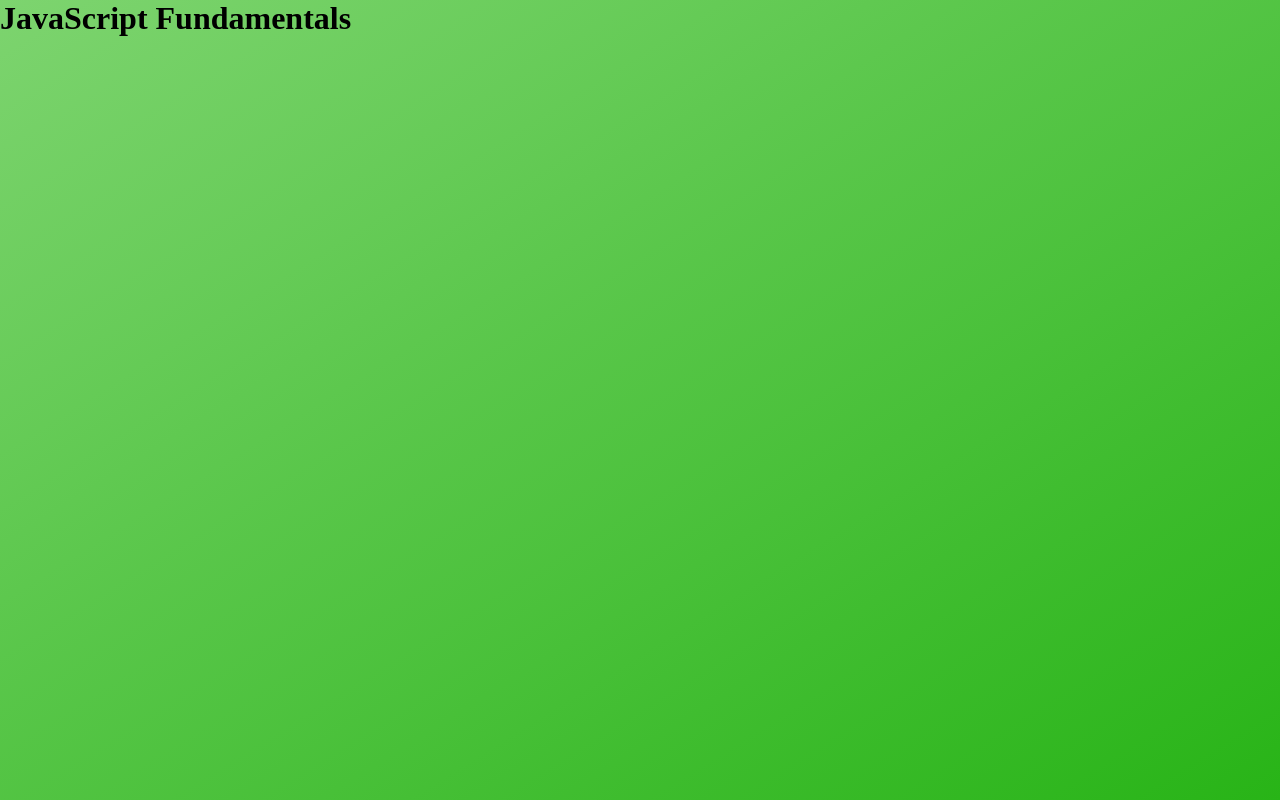
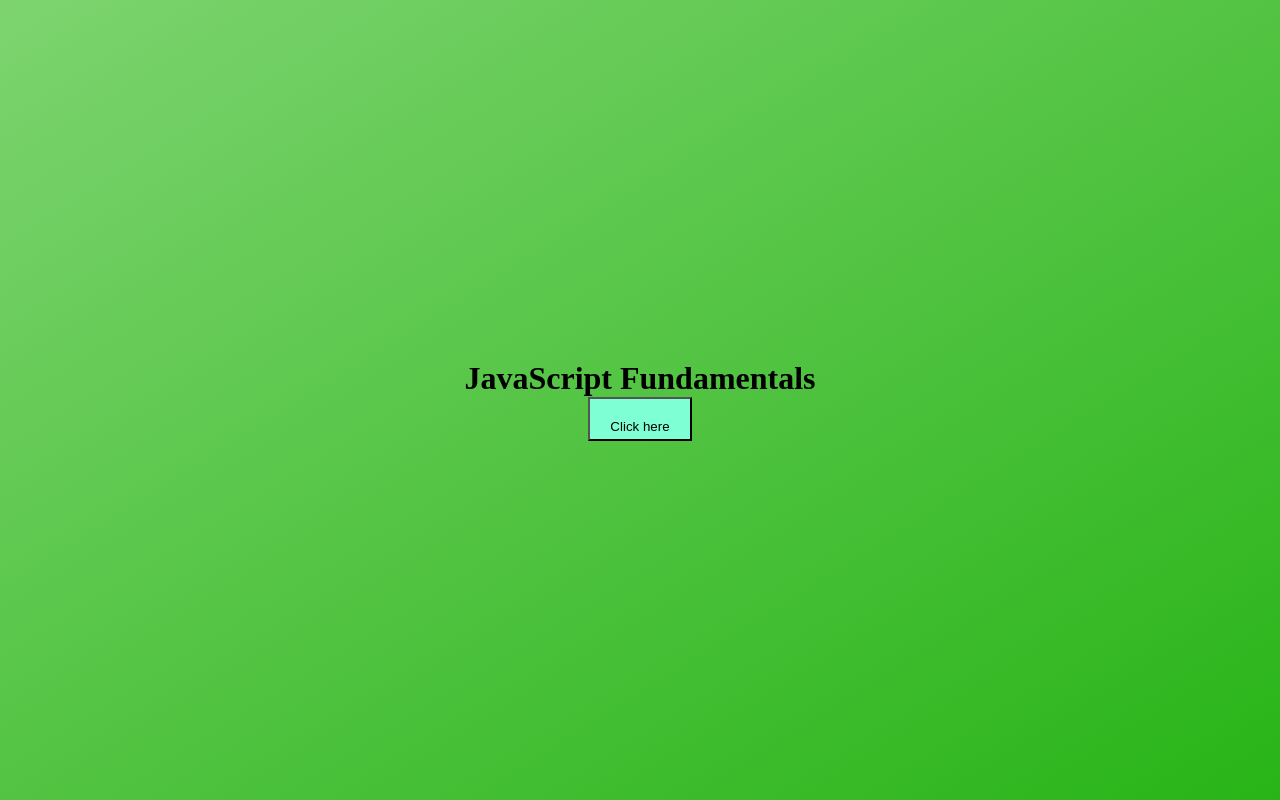
Before and after one commit to rangaomkaram/Interview-Preparation-Questions-for-Frontend-Developers, a plain HTML site: page HTML_CSS_JS/index.html in a window 1280 px wide. Drawn offline with Linux system fonts and the light colour scheme.

Commit message:
adding the internal styling and internal script to make actions

```diff
--- a/HTML_CSS_JS/index.html
+++ b/HTML_CSS_JS/index.html
@@ -17,6 +17,15 @@
             height: 100vh;
             margin: 0;
             padding: 0;
+            display: flex;
+            flex-direction: column;
+            justify-content: center;
+            align-items: center;
+        }
+        button{
+            background-color: aquamarine;
+            padding: 20px;
+            height: 20px;
         }
     </style>
     <script>
@@ -29,6 +38,7 @@
 <body>
     <div>
         <h1>JavaScript Fundamentals</h1>
+        <button onclick="viewAlert()">Click here</button>
     </div>
 </body>
 </html>
```
